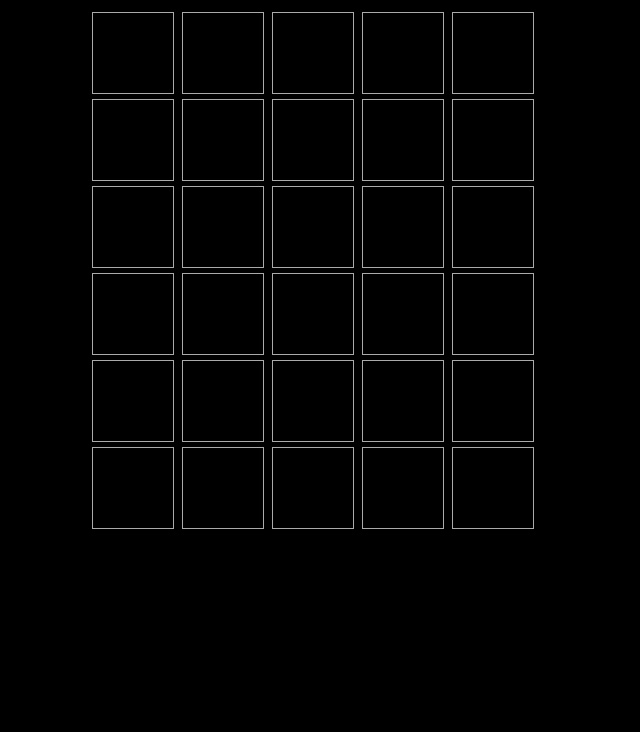
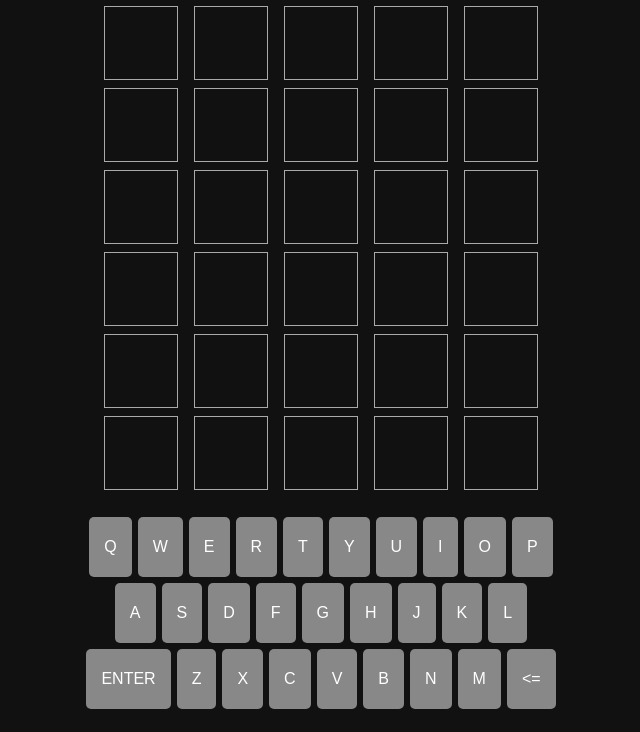
Before and after one commit to bilg08/WORDL_CLONE, a plain HTML site: page index.html in a window 1280 px wide. Shown: the part 81-813 px from the top of the page, without its empty margins (327-967 px from the left). Drawn offline with Linux system fonts and the light colour scheme.

Commit message:
add keyboard

```diff
--- a/app.js
+++ b/app.js
@@ -1,9 +1,15 @@
 let grid = document.getElementById('grid');
-let worldLists = [ 'turuu','ganaa'];
+let keyBoard = document.getElementById("keyBoard");
+keyBoard.className = 'keyboard';
+let worldLists = [ 'table','chair','china','piano','paint'];
 let attempts = [];
 let currentAttempt = '';
 let randomIndex = Math.floor(Math.random() * worldLists.length);
 let secretWord = worldLists[randomIndex];
+let GREY = "#212121";
+let GREEN = "#538d4e";
+let YELLOW = "#b59f3b";
+let LIGHTGREY = "#888"
 function drawGrid() {
     for (let i = 0; i < 6; i++) {
         let row = document.createElement('div');
@@ -39,21 +45,25 @@ function drawCurrentAttempt(row, attempt) {
     cell.innerText = attempt[i] ?? "";
   }
 }
+
 function getBgColor(attempt,i) {
     let correctLetter = secretWord[i];
     let attemptLetter = attempt[i];
     if (correctLetter === attemptLetter) {
-        return "#538d4e";
+        return GREEN
     } else if (secretWord.indexOf(attemptLetter)===-1|| attemptLetter === undefined) {
-        return ;
+        return GREY;
     }
-    return "#b59f3b";
+    return YELLOW;
 }
 function handleKeyDown(e) {
     let letter = e.key.toLowerCase();
+    if (e.ctrlKey || e.metaKey || e.altKey) {
+        return;
+    }
     if (letter === 'enter') {
         if (currentAttempt.length < 5) {
-            return
+            return;
         }
         // if (!secretWord.includes(letter)) {
         //     alert('Таны оруулсан үсэг таах үгэнд алга байна')
@@ -69,4 +79,36 @@ function handleKeyDown(e) {
     uptadeGrid()
 }
 
-document.addEventListener('keydown',handleKeyDown)
+document.addEventListener('keydown', handleKeyDown);
+
+function buildKeyboard() {
+    buildKeyboardRow('qwertyuiop',false);
+    buildKeyboardRow("asdfghjkl",false);
+    buildKeyboardRow("zxcvbnm",true);
+}
+buildKeyboard()
+function buildKeyboardRow(letters,isLastRow) {
+    let row = document.createElement('div');
+    if (isLastRow) {
+     let button = document.createElement("button");
+     button.className = "KeyForKeyBoard";
+     button.innerText = 'Enter';
+     button.style.background = LIGHTGREY;
+     row.appendChild(button);
+    }
+    for (let letter of letters) {
+        let button = document.createElement('button');
+        button.className = "KeyForKeyBoard";
+        button.innerText = letter;
+        button.style.background = LIGHTGREY;
+        row.appendChild(button);
+    }
+    if (isLastRow) {
+        let button = document.createElement("button");
+        button.className = "KeyForKeyBoard";
+        button.innerText = "<=";
+        button.style.background = LIGHTGREY;
+        row.appendChild(button);
+    }
+    keyBoard.appendChild(row);
+}
--- a/index.html
+++ b/index.html
@@ -1,17 +1,28 @@
 <meta charset="UTF-8">
+<div id="screen">
     <h1>wordle</h1>
     <div id="grid"></div>
+    <div id="keyBoard"></div>
+</div>
+
 
 <style>
-    body{
-        background-color: black;
+    body, html {
+    background: #111;
+    color: white;
+    font-family: sans-serif;
+    text-align: center;
+    text-transform: uppercase;
+  }
+  body, html, #screen {
+    height: 100vh;
+    width: 100%;
+  }
+    #screen {
     display: flex;
+    flex-direction: column;
     justify-content: center;
     align-items: center;
-        color: white;
-        flex-direction: column;
-        text-transform: uppercase;
-        font-family: Arial, Helvetica, sans-serif;
   }
     .grid{
         display: flex;
@@ -24,7 +35,7 @@
         gap:8px;
     }
     .cell{
-        width:80px;
+        /* width:80px;
         height:80px;
         border:1px solid #aaa;
         display: flex;
@@ -32,7 +43,31 @@
         align-items: center;
         font-size: 40px;
         margin-top: 5px;
+        font-weight: bold; */
+        width: 60px;
+        height: 60px;
+        line-height: 60px;
+        border:1px solid #aaa;
+        display: inline-block;
+        margin: 4px;
+        padding: 6px;
+        font-size: 40px;
         font-weight: bold;
+    }
+    .keyboard{
+        flex: none;
+        padding: 20px;
+    }
+    .KeyForKeyBoard{
+        text-transform: uppercase;
+        padding: 15px;
+        margin: 3px;
+        border-radius: 5px;
+        height: 60px;
+        border: none;
+        font-size: 16px;
+        color: white;
+        cursor: pointer;
     }
 
 </style>
```
Lines whose indentation alone changed are shown as unchanged.
